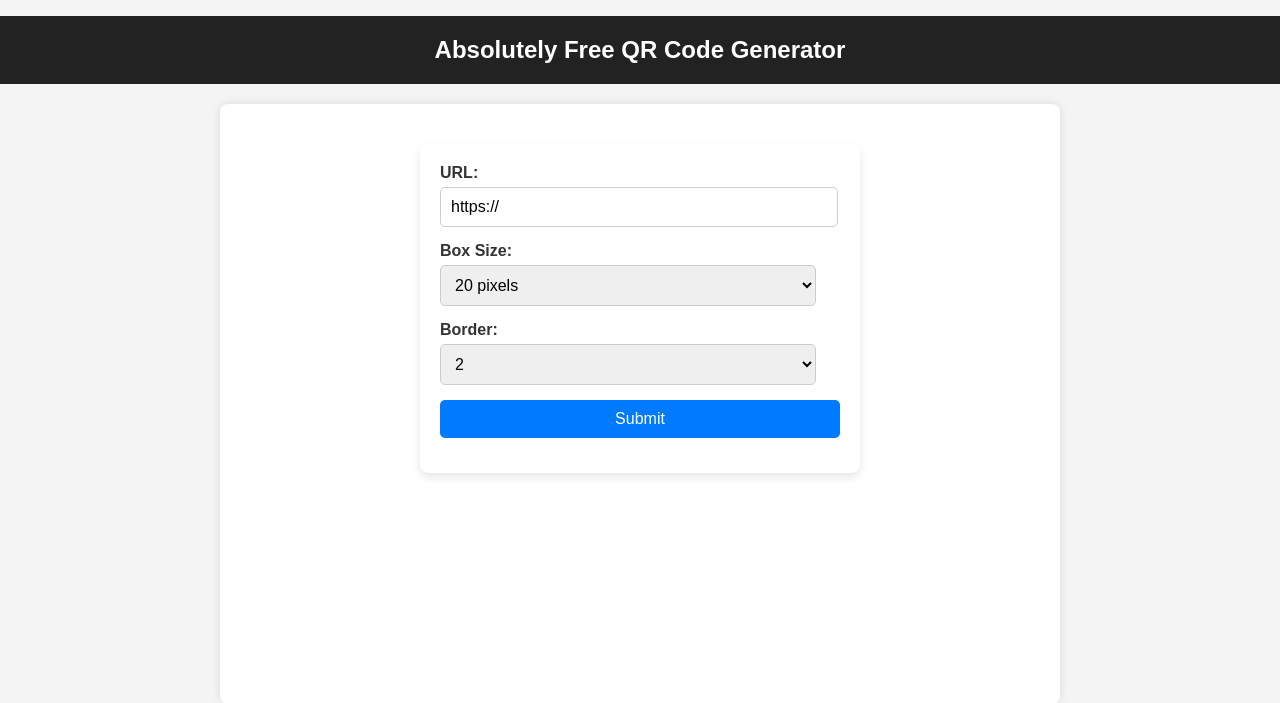
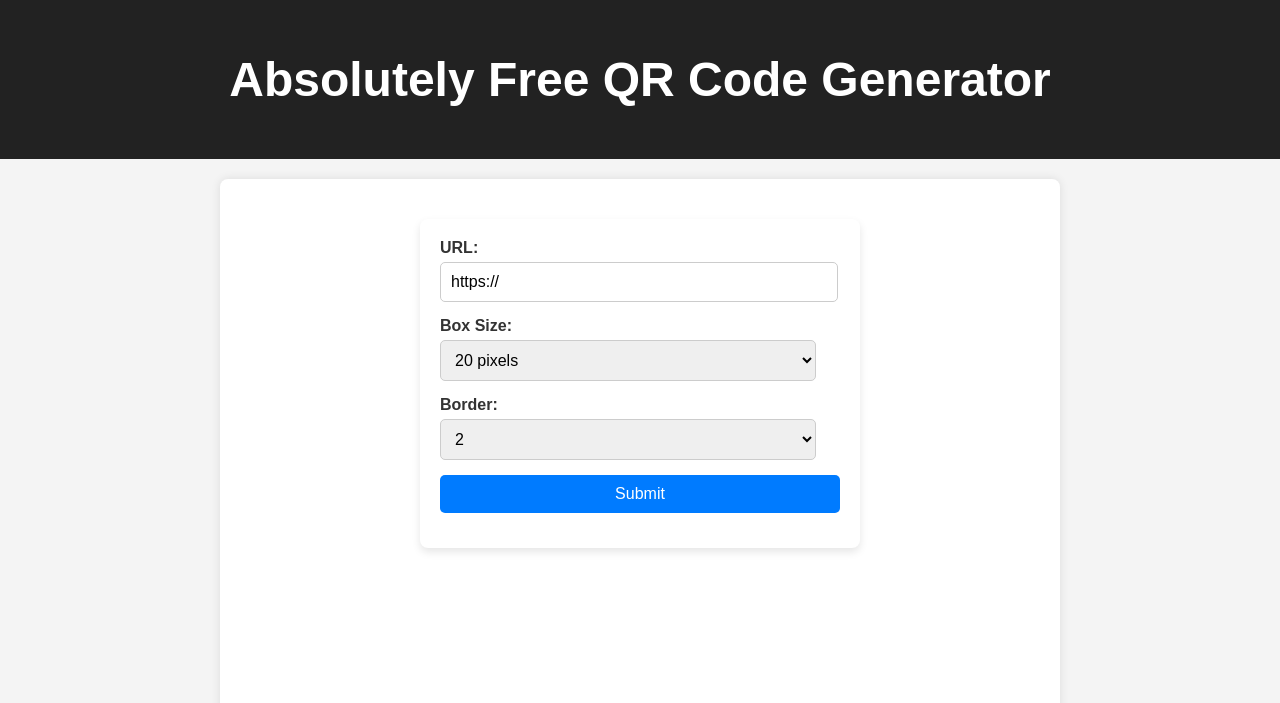
Before and after one commit to samprogers/qr-coder, a Django app: page / in a window 1280 px wide. Shown: the top 703 px of the page. Run offline with Django 5.2, Linux system fonts and the light colour scheme.

Commit message:
Update base.css

```diff
--- a/ui/static/ui/base.css
+++ b/ui/static/ui/base.css
@@ -22,9 +22,6 @@ body {
 header {
     background: #222;
     color: white;
-}
-
-header h1 {
     text-align: center;
     padding: 20px 0;
     font-size: 1.5em;
```
